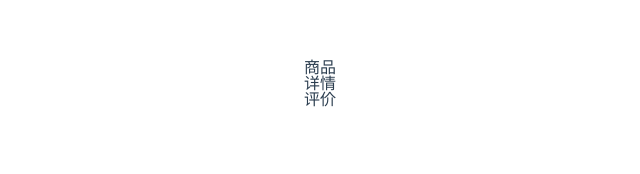
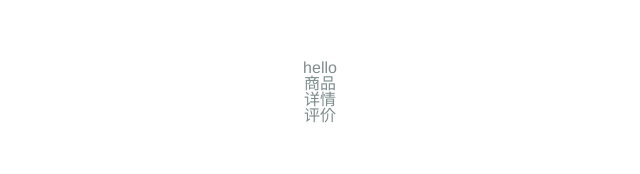
Before and after one commit to pursuccess/my-elm-project, a Vue app: page /#/goods in a window 1280 px wide. Shown: the top 174 px of the page, without its empty margins (320-960 px from the left). Built offline with nearby package versions, Linux system fonts and the light colour scheme.

Commit message:
更改路由文件

```diff
--- a/index.html
+++ b/index.html
@@ -7,7 +7,7 @@
   </head>
   <body>
     <div id="app" class="main">
-        <!-- 可以使用此模板，而不在入口文件中加template
+        <!-- 可以使用此模板，而不在入口main.js文件中加template
         <App></App> -->
     </div>
 
--- a/src/App.vue
+++ b/src/App.vue
@@ -3,9 +3,10 @@
     <v-header></v-header>
     <div class="tab">
       <ul class="tab-header">
-        <li>商品</li>
-        <li>详情</li>
-        <li>评价</li>
+        <a href="#/hello" class="">hello</a>
+        <li><router-link to="/goods">商品</router-link></li>
+        <li><router-link to="/seller">详情</router-link></li>
+        <li><router-link to="/ratings">评价</router-link></li>
       </ul>
       <div class="tab-body"></div>
     </div>
--- a/src/components/goods/goods.vue
+++ b/src/components/goods/goods.vue
@@ -2,10 +2,17 @@
 
 </template>
 
-<style>
-
-</style>
-
 <script>
   export default {}
 </script>
+
+<style>
+  #goods {
+    font-family: 'Avenir', Helvetica, Arial, sans-serif;
+    -webkit-font-smoothing: antialiased;
+    -moz-osx-font-smoothing: grayscale;
+    text-align: center;
+    color: #2c3e50;
+    margin-top: 60px;
+  }
+</style>
```
Also changed, not shown: src/router/index.js (+4 -4 lines).
